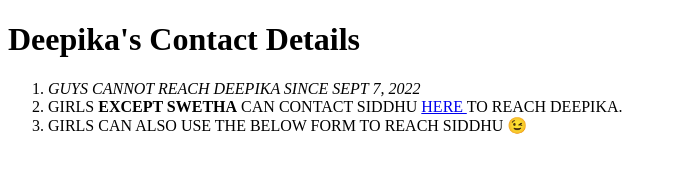
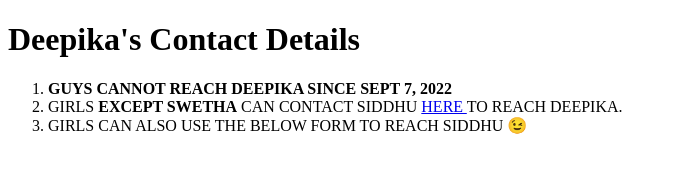
Before and after one commit to sidsalwaysballin/Deepikaspage, a plain HTML site: page contact.html in a window 1280 px wide. Shown: the top 170 px of the page, without its empty margins (0-677 px from the left). Drawn offline with Linux system fonts and the light colour scheme.

Commit message:
Update contact.html

```diff
--- a/contact.html
+++ b/contact.html
@@ -8,7 +8,7 @@
 <body>
     <h1>Deepika's Contact Details</h1>
     <ol>
-        <li><em>GUYS CANNOT REACH DEEPIKA SINCE SEPT 7, 2022 </em></li>
+        <li><strong>GUYS CANNOT REACH DEEPIKA SINCE SEPT 7, 2022 </strong></li>
         <li>GIRLS <strong>EXCEPT SWETHA</strong> CAN CONTACT SIDDHU <a href="https://www.instagram.com/sidkavithamadhavan/">HERE </a> TO REACH DEEPIKA.</li>
         <li>GIRLS CAN ALSO USE THE BELOW FORM TO REACH SIDDHU 😉</li>
     </ol>
```
